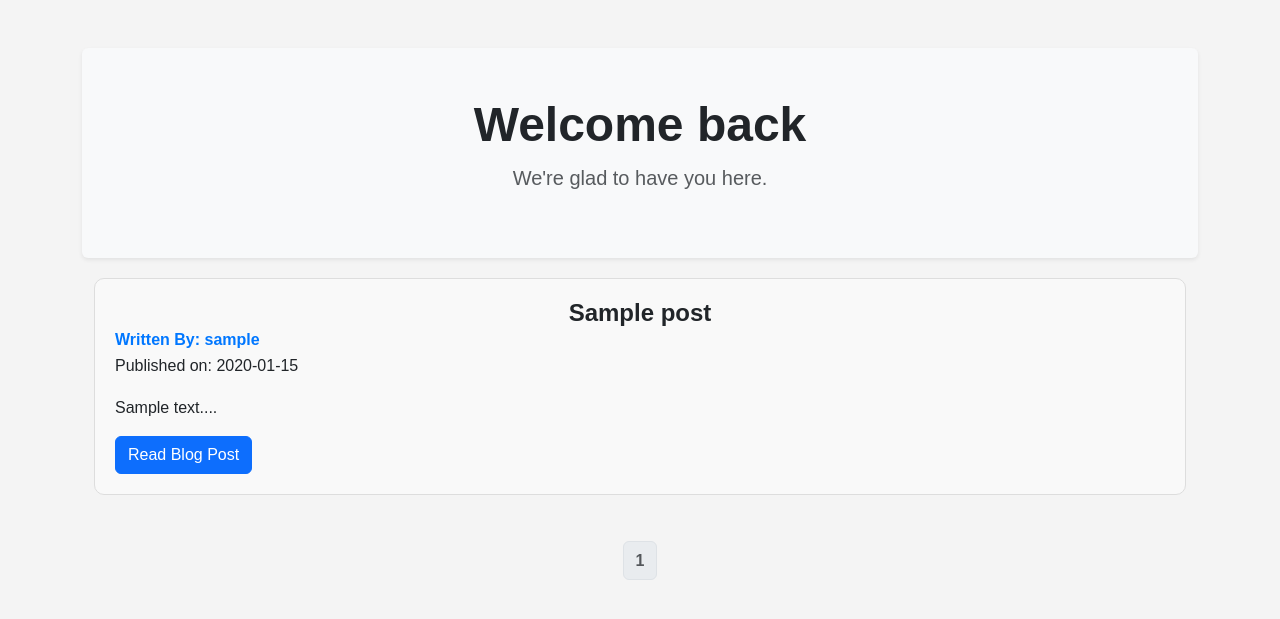
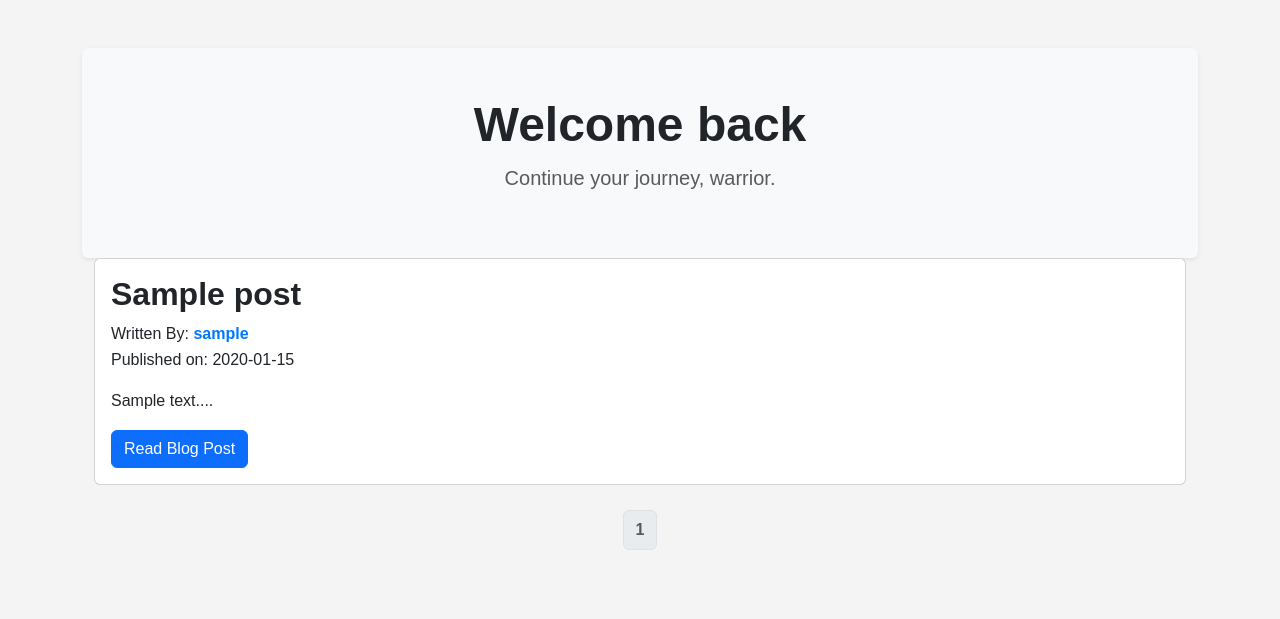
Before and after one commit to jeddiot/calisthenics-blog, a Flask app: page / in a window 1280 px wide. Shown: the part 58-677 px from the top of the page. Run offline with Flask 3, Linux system fonts and the light colour scheme; tables that the repository leaves empty hold one stand-in row (values such as "Sample post").

Commit message:
Updated files

```diff
--- a/calisophy/templates/index.html
+++ b/calisophy/templates/index.html
@@ -2,17 +2,17 @@
 {% block content %}
     <div class="jumbotron text-center py-5 bg-light shadow-sm rounded">
         <h1 class="display-5 fw-bold">Welcome back</h1>
-        <p class="lead text-muted">We're glad to have you here.</p>
+        <p class="lead text-muted">Continue your journey, warrior.</p>
     </div>
 
     <div class="container">
         {# Go through each blog post #}
         {% for post in blog_posts.items %}
 
-        <div class="other">
+        <div class="card">
             <div class="card-body">
                 <h2><a class="card-title" href="  {{ url_for('blog_posts.blog_post', blog_post_id=post.id) }}">{{ post.title }}</a></h2>
-                <a href="{{ url_for('users.user_posts', username=post.author.username) }}">Written By: {{ post.author.username }}</a>
+                Written By: <a href="{{ url_for('users.user_posts', username=post.author.username) }}">{{ post.author.username }}</a>
                 <p>Published on: {{ post.date.strftime('%Y-%m-%d') }}</p>
                 <p class="card-text">{{ post.text[:100] }}...</p>
                 <a href="{{ url_for('blog_posts.blog_post', blog_post_id=post.id) }}" class="btn btn-primary">Read Blog Post</a>
--- a/calisophy/templates/info.html
+++ b/calisophy/templates/info.html
@@ -4,7 +4,7 @@
         <h1 class="display-5 fw-bold">About Calisophy</h1>
         <p class="lead text-muted">A Community of Strength and Growth</p>
     </div>
-    <div class="other">
+    <div class="card">
         <h2>A Message To Fellow Calisthenics Passionists</h2>
         <h3 style="text-align: center;">Jedd Yang</h3>
         <p style="margin: 0; text-align: center; max-width: 750px; margin-left: auto; margin-right: auto;">
```
